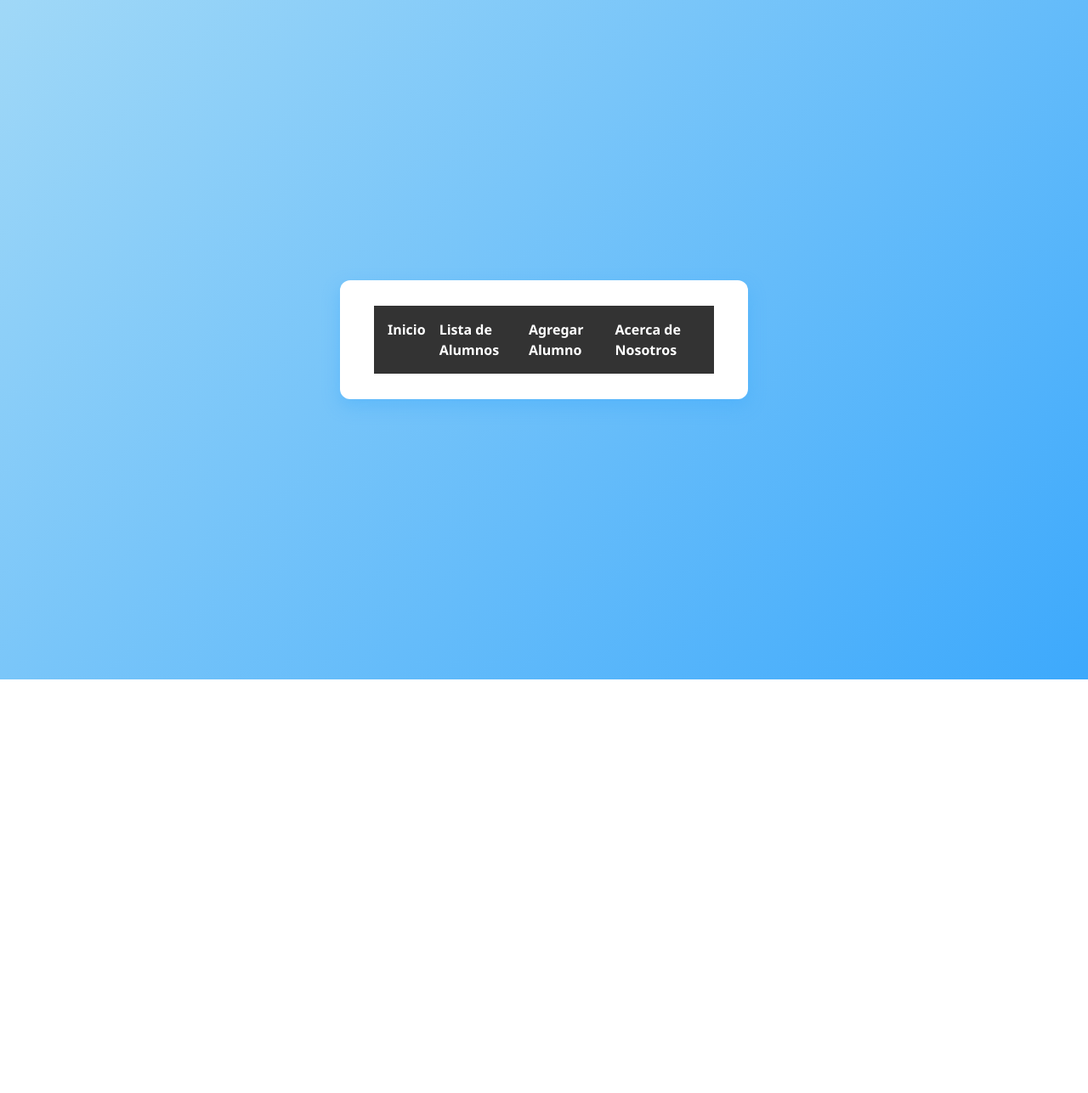
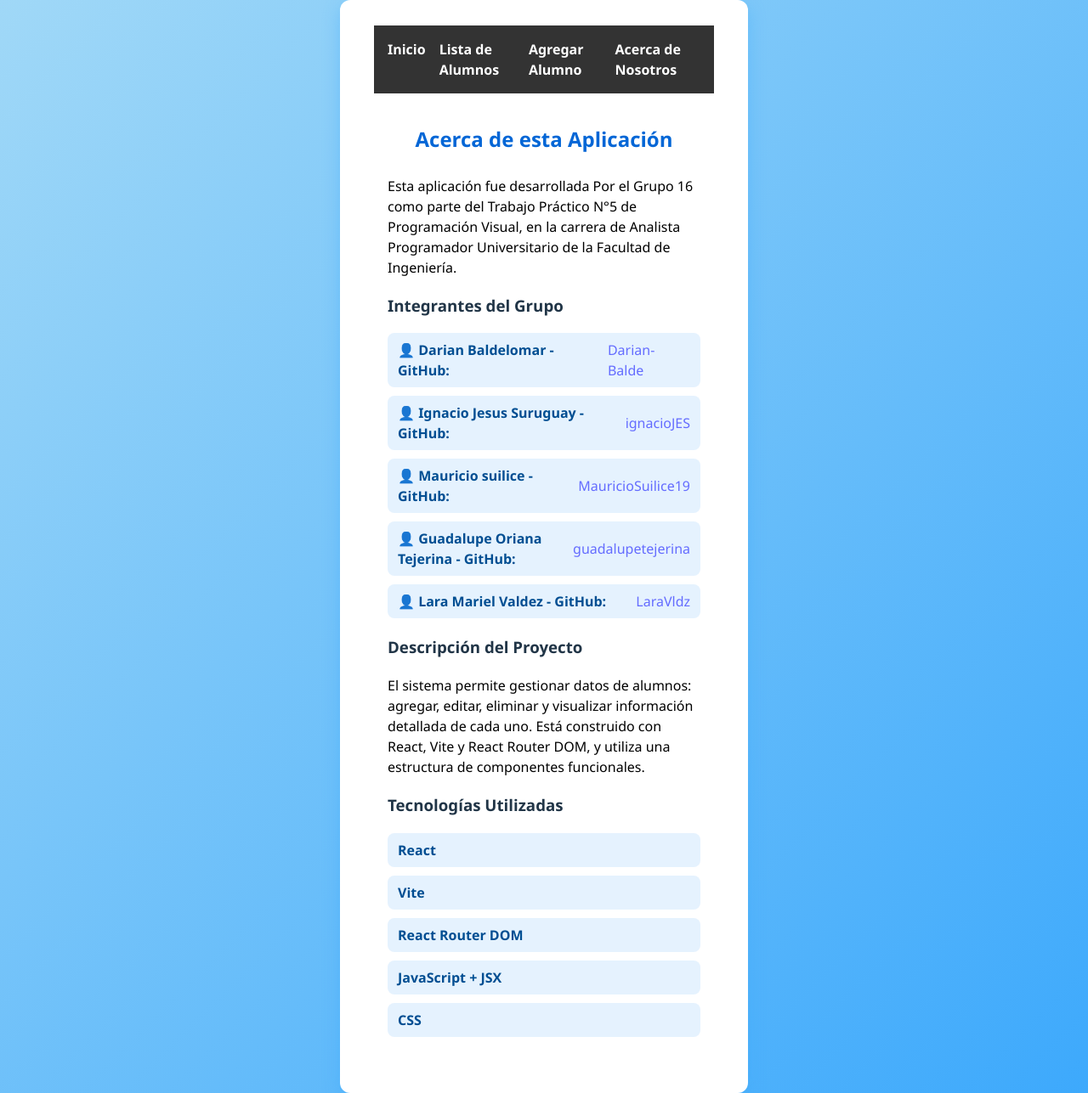
Before and after one commit to LaraVldz/pv_tp5_GRUPO16, a React (Vite) app in the folder vite-project/: page /acerca in a window 1280 px wide. Shown: the whole page at 85% size. Before the commit the page ends 800 px from the top, so only its background shows below. Built offline with nearby package versions, Linux system fonts and the light colour scheme.

Commit message:
Primer commit de mi TP React en la nueva rama-ignacio

```diff
--- a/vite-project/src/App.jsx
+++ b/vite-project/src/App.jsx
@@ -5,6 +5,8 @@ import AlumnForm from './components/AlumnForm';
 import NavBar from './components/NavBar';
 import Home from './components/Home';
 import AlumnList from './components/AlumnList';
+import AcercaDe from './components/AcercaDe';
+
 
 
 function FormularioWrapper({ agregarAlumno, actualizarAlumno, alumnos }) {
@@ -107,6 +109,7 @@ function App() {
             />
           }
         />
+        <Route path="/acerca" element={<AcercaDe />} />
       </Routes>
     </div>
   );
--- /dev/null
+++ b/vite-project/src/components/AcercaDe.jsx
@@ -0,0 +1,38 @@
+const AcercaDe = () => {
+  return (
+    <div style={{ padding: '1rem' }}>
+      <h2>Acerca de esta Aplicación</h2>
+      <p>
+        Esta aplicación fue desarrollada Por el Grupo 16 como parte del Trabajo Práctico N°5 de Programación Visual,
+        en la carrera de Analista Programador Universitario de la Facultad de Ingeniería.
+      </p>
+
+      <h3>Integrantes del Grupo</h3>
+      <ul>
+        <li>👤 Darian Baldelomar - GitHub: <a href="https://github.com/Darian-Balde" target="_blank">Darian-Balde</a></li>
+        <li>👤 Ignacio Jesus Suruguay - GitHub: <a href="https://github.com/ignacioJES" target="_blank">ignacioJES</a></li>
+        <li>👤 Mauricio suilice - GitHub: <a href="https://github.com/MauricioSuilice19" target="_blank">MauricioSuilice19</a></li>
+        <li>👤 Guadalupe Oriana Tejerina - GitHub: <a href="https://github.com/guadalupetejerina" target="_blank">guadalupetejerina</a></li>
+        <li>👤 Lara Mariel Valdez - GitHub: <a href="https://github.com/LaraVldz" target="_blank">LaraVldz</a></li>
+
+      </ul>
+
+      <h3>Descripción del Proyecto</h3>
+      <p>
+        El sistema permite gestionar datos de alumnos: agregar, editar, eliminar y visualizar información
+        detallada de cada uno. Está construido con React, Vite y React Router DOM, y utiliza una estructura de componentes funcionales.
+      </p>
+
+      <h3>Tecnologías Utilizadas</h3>
+      <ul>
+        <li>React</li>
+        <li>Vite</li>
+        <li>React Router DOM</li>
+        <li>JavaScript + JSX</li>
+        <li>CSS</li>
+      </ul>
+    </div>
+  );
+};
+
+export default AcercaDe;
--- a/vite-project/src/components/NavBar.jsx
+++ b/vite-project/src/components/NavBar.jsx
@@ -6,7 +6,7 @@ function NavBar() {
       <Link to="/">Inicio</Link>
       <Link to="/listaalumnos">Lista de Alumnos</Link>
       <Link to="/agregar">Agregar Alumno</Link>
-      <Link to="/agregar">Acerca de Nosotros</Link>
+      <Link to="/acerca">Acerca de Nosotros</Link>
     </nav>
   );
 }
```
